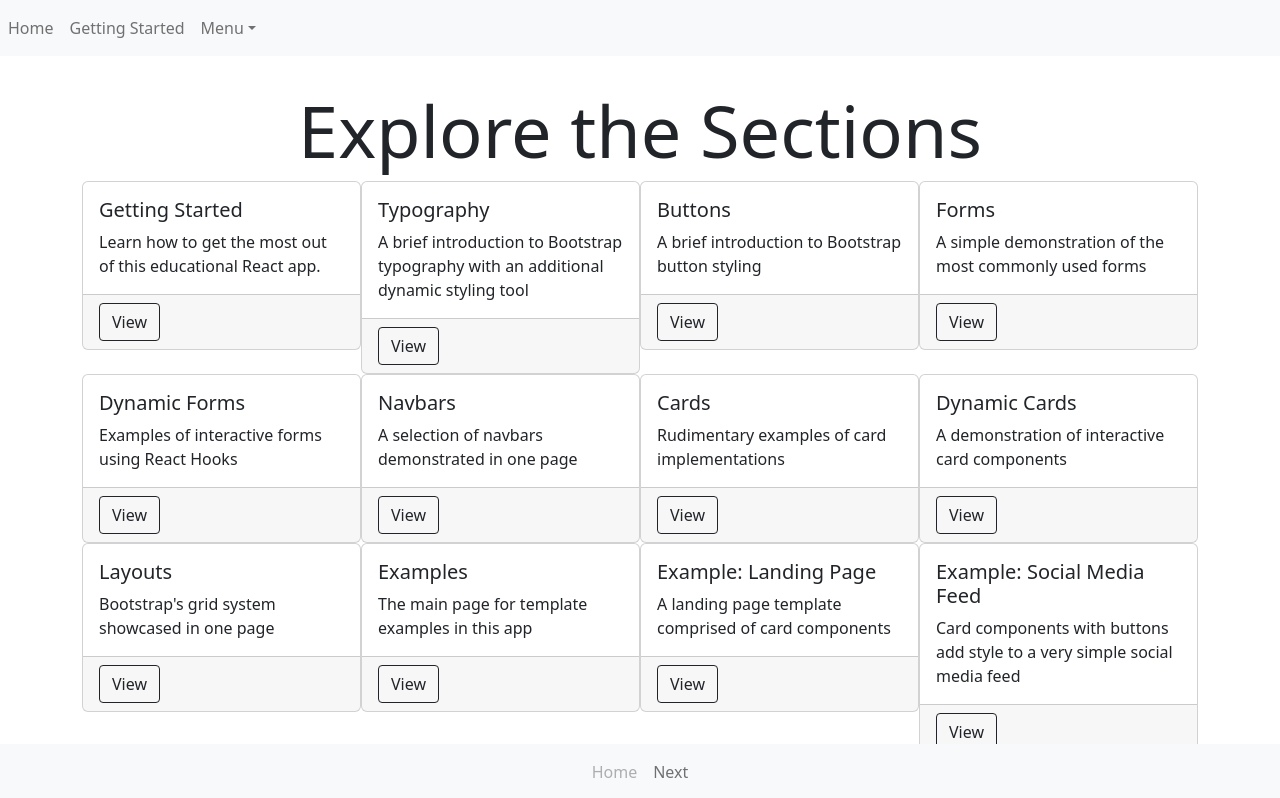
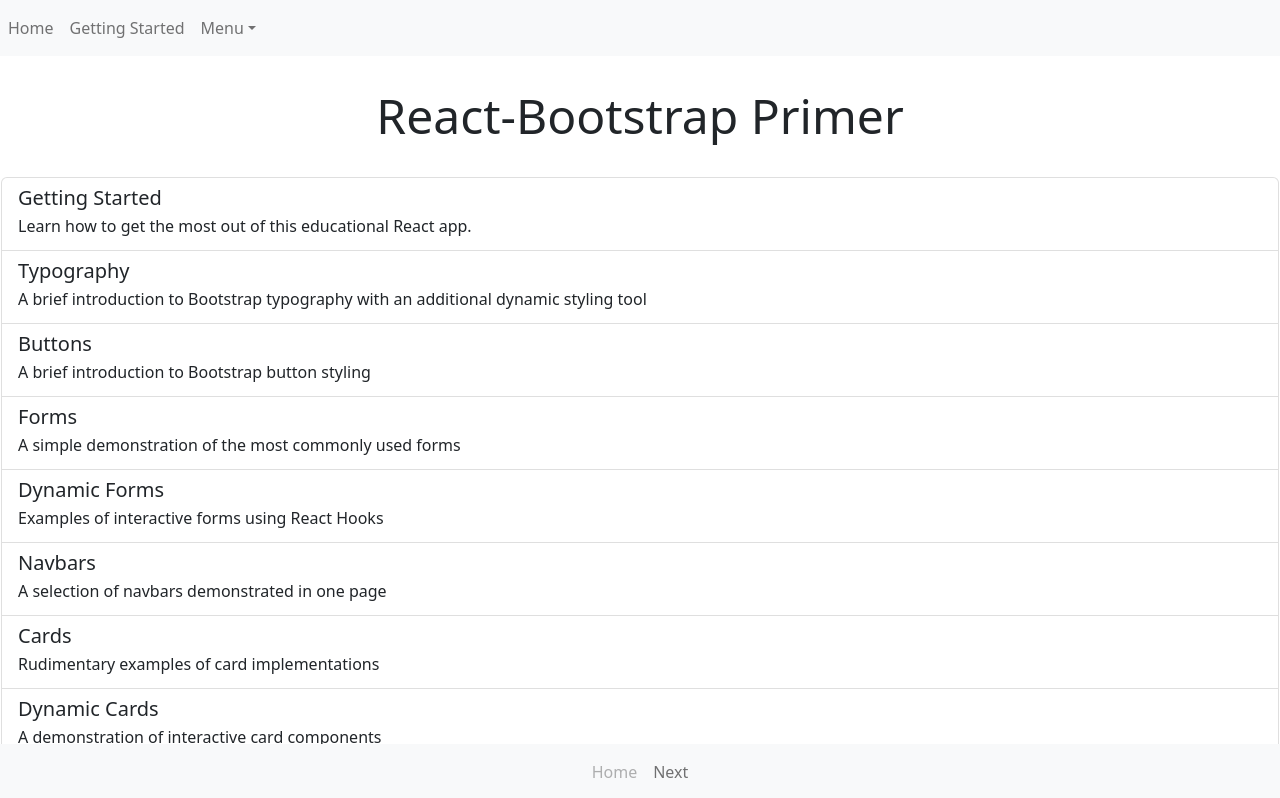
Before and after one commit to AliciaMoses/react-bootstrap-primer, a React (Create React App) app: page / in a window 1280 px wide. Shown: the top 798 px of the page. Built offline with nearby package versions, Linux system fonts and the light colour scheme.

Commit message:
Removed CardGroup component from Home Added hoverable ListGroup component to Home

```diff
--- a/src/components/pages/getting-started/GettingStarted.js
+++ b/src/components/pages/getting-started/GettingStarted.js
@@ -1,6 +1,5 @@
 import React from "react";
 import Layout from "../../base-components/layout/Layout";
-import { Container} from "react-bootstrap";
 
 const Intro = () => {
   return (
--- a/src/components/pages/home/CardSections.js
+++ /dev/null
@@ -1,43 +0,0 @@
-import React from 'react';
-import { Card, CardGroup, Button, Container, Row, Col } from 'react-bootstrap';
-import { Link } from 'react-router-dom';
-import PageList from '../../base-components/PageList';
-import styles from './OverviewGrid.module.css';
-
-
-const SectionCard = ({ path, label, description }) => (
-  <Col xs={12} sm={6} md={4} lg={3} >
-  <Card className={styles.card}>
-      <Card.Body className={styles.cardContent}>
-      <Card.Title>{label}</Card.Title>
-        <Card.Text>{description}</Card.Text>
-      </Card.Body>
-      <Card.Footer>
-        <Button as={Link} to={path} variant="outline-dark" className="rounded-1">
-          View
-        </Button>
-      </Card.Footer>
-    </Card>
-  </Col>
-);
-
-const OverviewGrid = () => {
-  return (
-    <Container>
-      <h1 className="display-2 text-center">Explore the Sections</h1>
-      <CardGroup>
-        {PageList.filter((section) => section.path !== "/").map((section) => (
-          <SectionCard
-            key={section.path}
-            path={section.path}
-            label={section.label}
-            description={section.description}
-          />
-        ))}
-        </CardGroup>
-
-    </Container>
-  );
-};
-
-export default OverviewGrid;
--- a/src/components/pages/home/Home.js
+++ b/src/components/pages/home/Home.js
@@ -1,13 +1,13 @@
-import { useState } from "react";
+import React from "react";
 import Layout from "../../base-components/layout/Layout";
-import { Container } from 'react-bootstrap';
-import OverviewGrid from "./CardSections";
+import ListSections from "./ListSections";
 
 const Home = () => {
-
   return (
     <Layout>
-        <OverviewGrid />
+      <h1 className="display-5 text-center">React-Bootstrap Primer</h1>
+      <br></br>
+      <ListSections />
     </Layout>
   );
 };
--- /dev/null
+++ b/src/components/pages/home/ListSections.js
@@ -0,0 +1,21 @@
+import { ListGroup } from 'react-bootstrap';
+import PageList from '../../base-components/PageList';
+
+const ListSections = () => {
+  return (
+    <ListGroup>
+      {PageList.filter((page) => page.path !== '/').map((page) => (
+        <ListGroup.Item key={page.path} action href={page.path}>
+          <div className="d-flex w-100 justify-content-between">
+            <h5 className="mb-1">{page.label}</h5>
+            <small className="text-muted">{page.date}</small>
+          </div>
+          <p className="mb-1">{page.description}</p>
+          <small className="text-muted">{page.details}</small>
+        </ListGroup.Item>
+      ))}
+    </ListGroup>
+  );
+};
+
+export default ListSections;
--- a/src/components/pages/home/OverviewGrid.module.css
+++ /dev/null
@@ -1,12 +0,0 @@
-.card {
-    height: 230px;
-    display: flex;
-    flex-direction: column;
-  }
-
-  .card-body {
-    flex: 1;
-    display: flex;
-    flex-direction: column;
-    justify-content: space-between;
-  }
```
